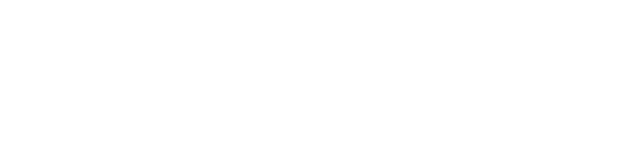
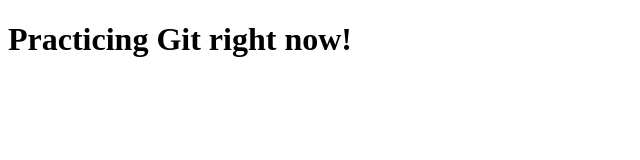
Before and after one commit to claarafy/kitty-cat, a plain HTML site: page index.html in a window 1280 px wide. Shown: the whole page, without its empty margins (0-640 px from the left). Drawn offline with Linux system fonts and the light colour scheme.

Commit message:
h1 added

```diff
--- a/index.html
+++ b/index.html
@@ -5,6 +5,6 @@
     <title>Git Branch Practice</title>
   </head>
   <body>
-
+    <h1>Practicing Git right now!</h1>
   </body>
 </html>
```
